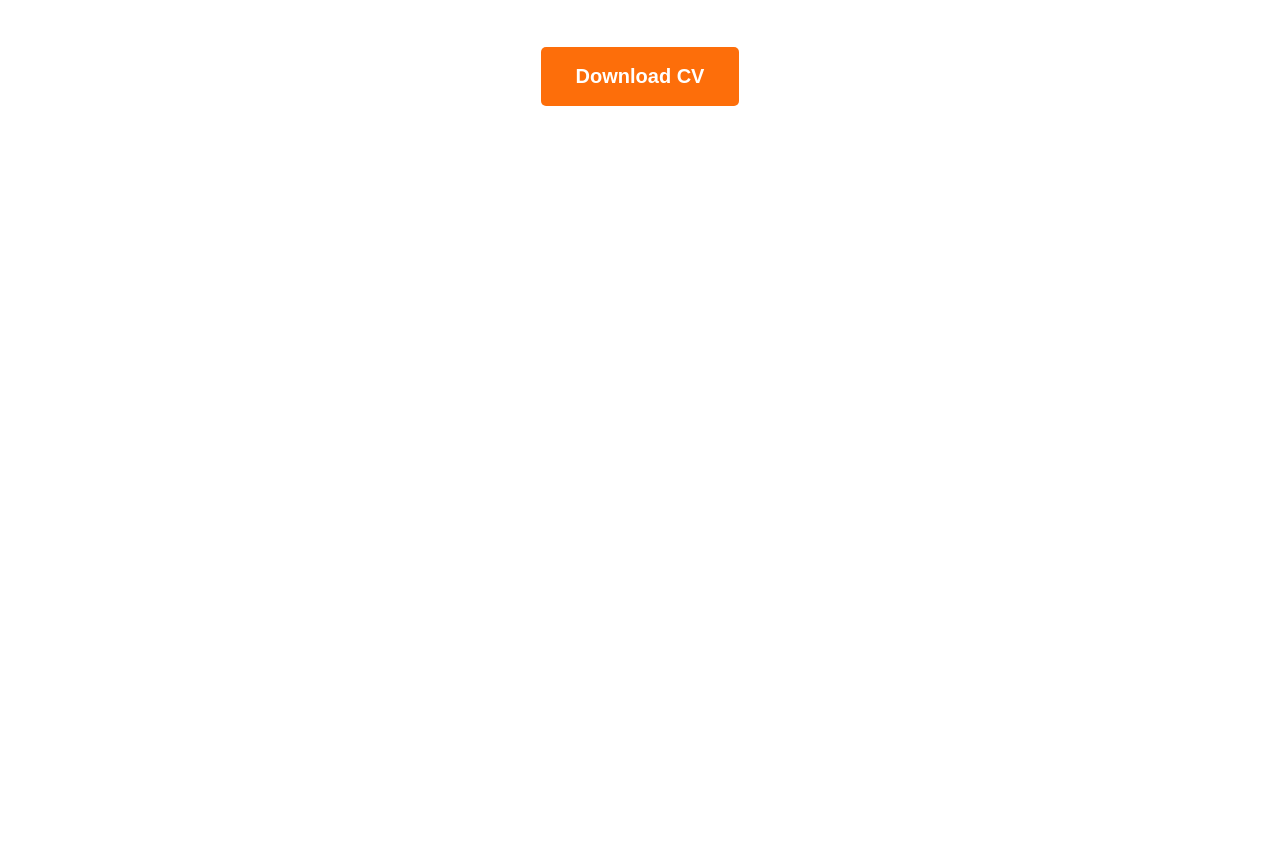
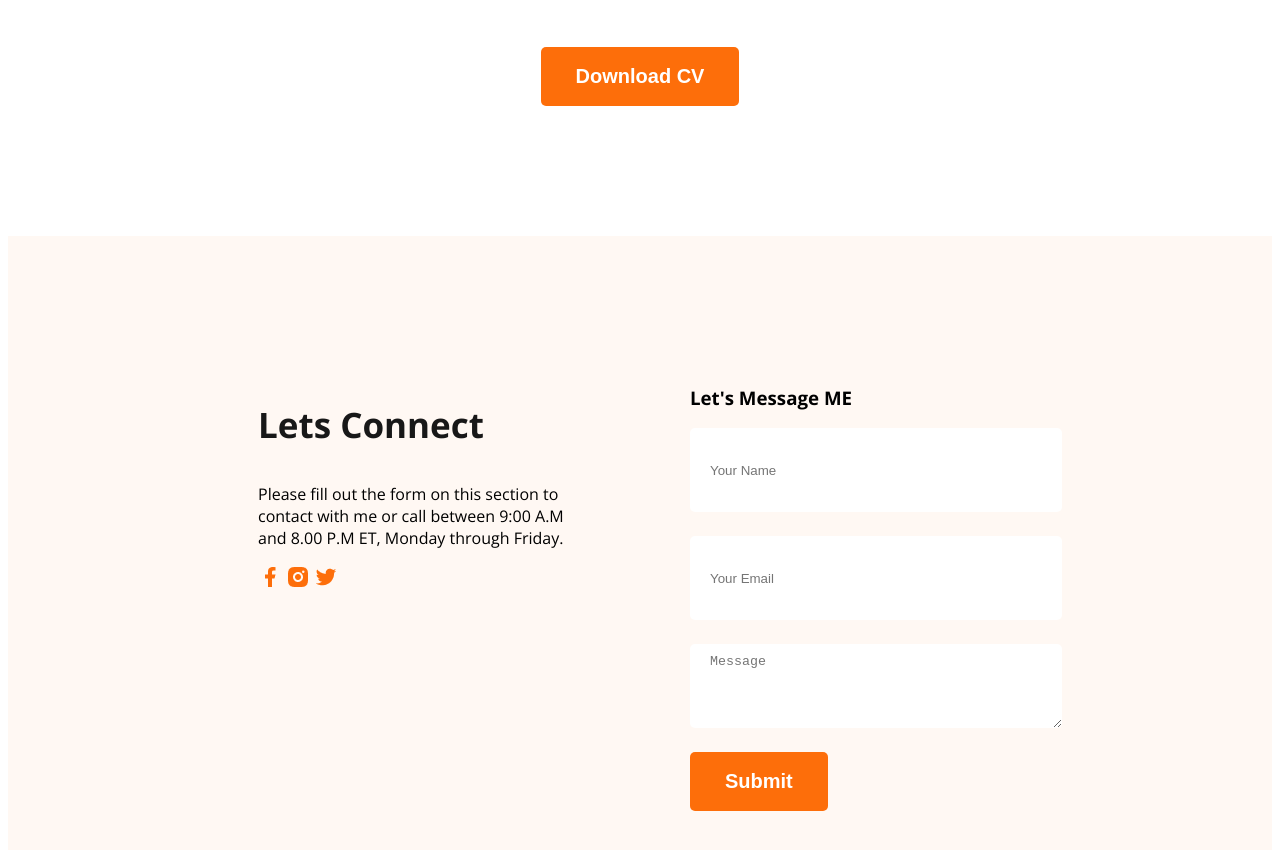
Before and after one commit to alpharabbit9/my-portfolio, a plain HTML site: page index.html in a window 1280 px wide. Shown: the part 3182-4032 px from the top of the page. Before the commit the page ends 3418 px from the top, so only its background shows below. Drawn offline with nearby package versions, Linux system fonts and the light colour scheme.

Commit message:
added footer section

```diff
--- a/Style/portfolio.css
+++ b/Style/portfolio.css
@@ -180,3 +180,27 @@ main section{
 .resume-download-cv{
     margin-top: 50px;
 }
+
+/* footer style */
+
+footer{
+    padding: 130px 250px;
+    display: flex;
+    gap: 100px;
+
+}
+.footer-column{
+    width: 50%;
+}
+
+footer input[type = "text"] ,footer input[type = "email"],footer textarea
+{
+    height: 64px;
+    border-radius: 5px;
+    background-color: white;
+    display: block;
+    width: 100%;
+    padding: 10px 20px;
+    margin-bottom: 24px;
+    border: none;
+}
--- a/index.html
+++ b/index.html
@@ -144,8 +144,27 @@
         </section>
 
 
+    </main>
+    <footer class="secondary-bg">
+        <div class="footer-column">
+            <h3 class="section-title">Lets Connect</h3>
+            <p>Please fill out the form on this section to contact with me or call between 9:00 A.M and 8.00 P.M ET, Monday through Friday.</p>
+            <div>
+                <a href=""><img src="images/icons/facebook.png" alt=""></a>
+                <a href=""><img src="images/icons/insta.png" alt=""></a>
+                <a href=""><img src="images/icons/twitter.png" alt=""></a>
+            </div>
+        </div>
 
-    </main>
-    <footer></footer>
+        <div class="footer-column">
+            <h3 class="section">Let's Message ME</h3>
+            <form action="">
+                <input type="text" placeholder="Your Name">
+                <input type="email" name="" id="" placeholder="Your Email">
+                <textarea name="" id="" placeholder="Message"></textarea>
+                <input class="btn-primary" type="submit" placeholder="submit">
+            </form>
+        </div>
+    </footer>
 </body>
 </html>
```
